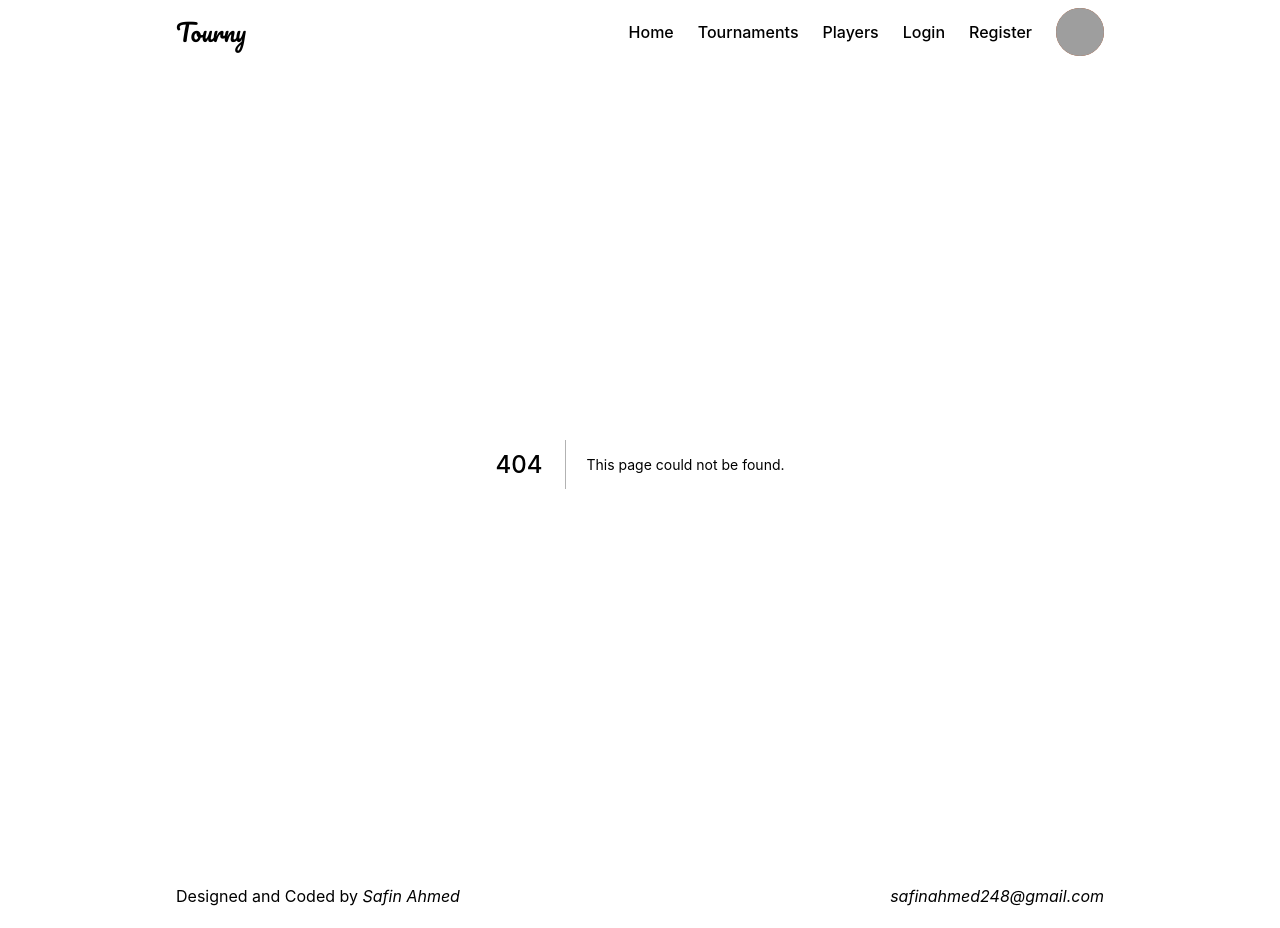
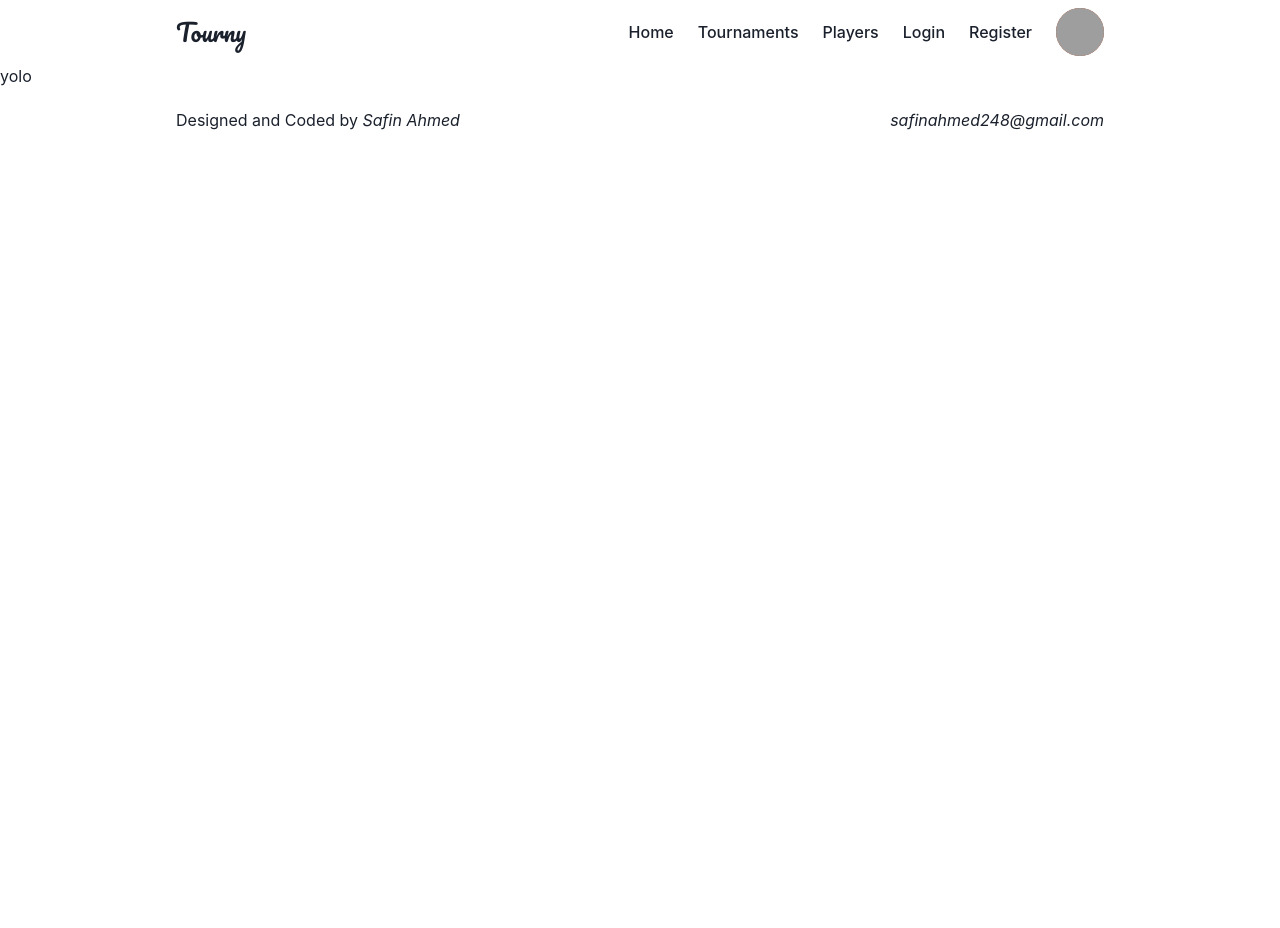
Before and after one commit to safin-sys/tourny, a Next.js app: page /teams in a window 1280 px wide. Before the commit this address had no page. After the commit the page ends 800 px from the top, so only its background shows below. Built offline with nearby package versions, Linux system fonts and the light colour scheme; grey boxes are pictures that could not be loaded.

Commit message:
page restructured

```diff
--- a/pages/players.js
+++ b/pages/players/index.js
@@ -2,7 +2,7 @@ import { Container, Heading, Grid } from "@chakra-ui/layout"
 import { Avatar, Button, Flex, useDisclosure } from "@chakra-ui/react"
 import { useEffect, useState } from "react"
 import Head from 'next/head'
-import { EditPlayer, MVP } from "../src/components/Modals"
+import { EditPlayer, MVP } from "../../src/components/Modals"
 
 export default function PlayersPage() {
     const [users, setUsers] = useState()
--- /dev/null
+++ b/pages/teams/index.js
@@ -0,0 +1,7 @@
+export default function TeamsPage() {
+    return (
+        <>
+            yolo
+        </>
+    )
+}
--- a/pages/ts/index.js
+++ b/pages/tournaments/index.js
@@ -36,7 +36,7 @@ export default function Tournaments() {
                     <Button colorScheme="twitter" onClick={onOpen}>Create Tournament</Button>
                 </Flex>
                 {list?.map((item, i) => {
-                    return <NextLink key={i} href={'/ts/t?id=' + i}>
+                    return <NextLink key={i} href={'/tournaments/tournament?id=' + i}>
                         <Container maxW="75vw" marginY="2rem" padding="0" cursor="pointer">
                             <Banner champion={item.champion} tournamentName={item.name} date={item.date} />
                         </Container>
--- a/src/components/Nav.jsx
+++ b/src/components/Nav.jsx
@@ -60,7 +60,7 @@ const LoggedInLinks = () => {
     return (
         <>
             <NextLink href="/"><a>Home</a></NextLink>
-            <NextLink href="/ts"><a>Tournaments</a></NextLink>
+            <NextLink href="/tournaments"><a>Tournaments</a></NextLink>
             <NextLink href="/players"><a>Players</a></NextLink>
         </>
     )
--- a/src/components/Standings.jsx
+++ b/src/components/Standings.jsx
@@ -21,7 +21,7 @@ const TeamStandingAvatar = ({ standing, rank }) => {
     const { team, logo, win, lose } = standing
     const { colorMode } = useColorMode()
     return (
-        <NextLink href={`/team?id=${rank}`}>
+        <NextLink href={`/teams/team?id=${rank}`}>
             <a style={{textDecoration: 'none'}}>
                 <Grid alignItems="center" paddingY="1rem" templateColumns="1fr 1fr 1fr 1fr 1fr" justifyItems="center" cursor="pointer" _hover={{
                     background: `${colorMode === "light" ? "gray.200" : "gray.900"}`
```
Also changed, not shown: pages/teams/team.js (renamed from pages/team.js, +4 -4 lines), pages/tournaments/tournament.js (renamed from pages/ts/t.js).
